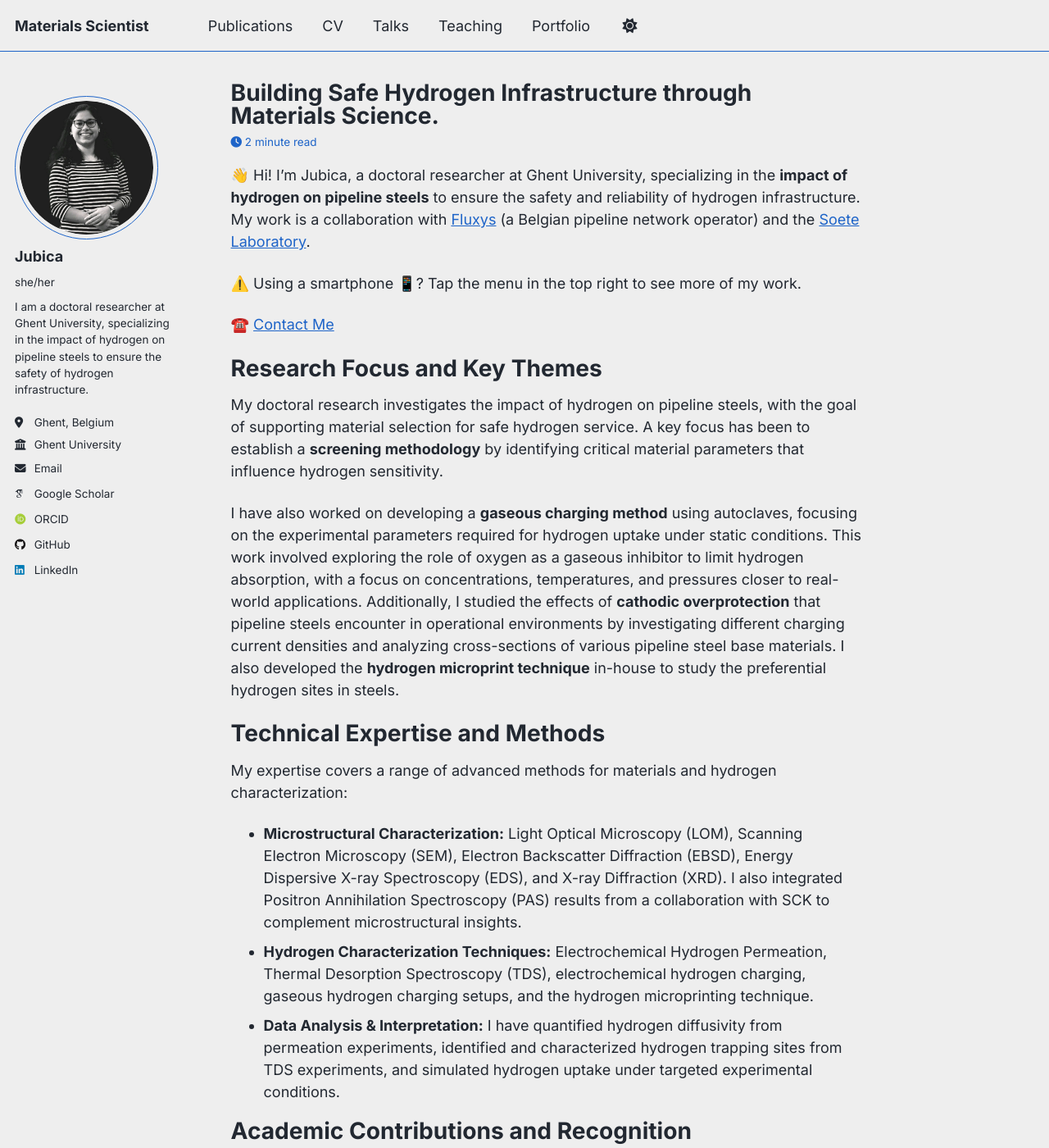
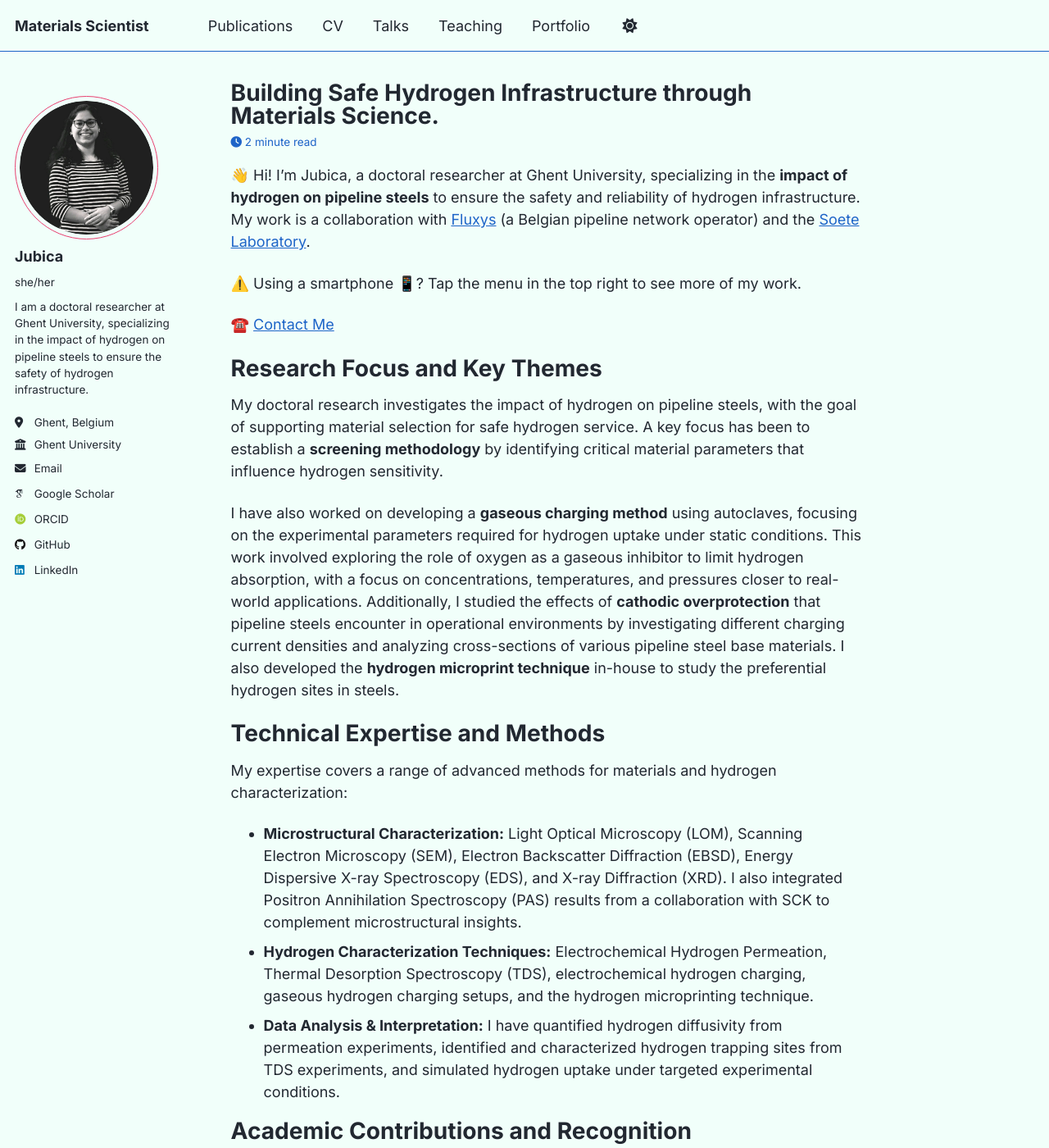
Before and after one commit to jubica/jubica.github.io, a Jekyll site: the page built from _pages/about.md, in a window 1280 px wide and 1400 px high. Shown: the whole window at 82% size. Built offline with Jekyll 4.4.1, drawn with Linux system fonts in a browser that asks for light colours; some web fonts are replaced; a script that is not in the unit is left out.

Commit message:
bordercolor

```diff
--- a/_sass/theme/_air_dark.scss
+++ b/_sass/theme/_air_dark.scss
@@ -8,7 +8,7 @@
 $dark-primary-color         : mix(#000, $primary-color, 20%);$darker-primary-color       : mix(#000, $primary-color, 40%);
 $light-primary-color        : mix(#000, $primary-color, 30%);
 
-$background                 : #252a34;
+$background                 : #242423;
 $background-light           : mix(#fff, $background, 20%);
 $background-lighter         : mix(#fff, $background, 90%);
 $text                       : #eaeaea;
--- a/_sass/theme/_air_light.scss
+++ b/_sass/theme/_air_light.scss
@@ -9,7 +9,7 @@
 $darker-primary-color       : mix(#000, $primary-color, 60%);
 $light-primary-color        : mix(#000, $secondary-color, 50%);
 
-$background                 : #eeeeee;
+$background                 : #F1FFFA; // F7f7f7
 $background-light           : mix(#fff, $background, 20%);
 $background-lighter         : mix(#fff, $background, 90%);
 $text                       : #222831;
@@ -41,7 +41,7 @@
     --global-base-color                 : #{$background};
     --global-bg-color                   : #{$background};
     --global-footer-bg-color            : #{$footer};
-    --global-border-color               : #{$primary-color};
+    --global-border-color               : #e83f6f;
     --global-dark-border-color          : #{$background-light};
     --global-code-background-color      : #fafafa;
     --global-code-text-color            : #{$darker-primary-color};
```
